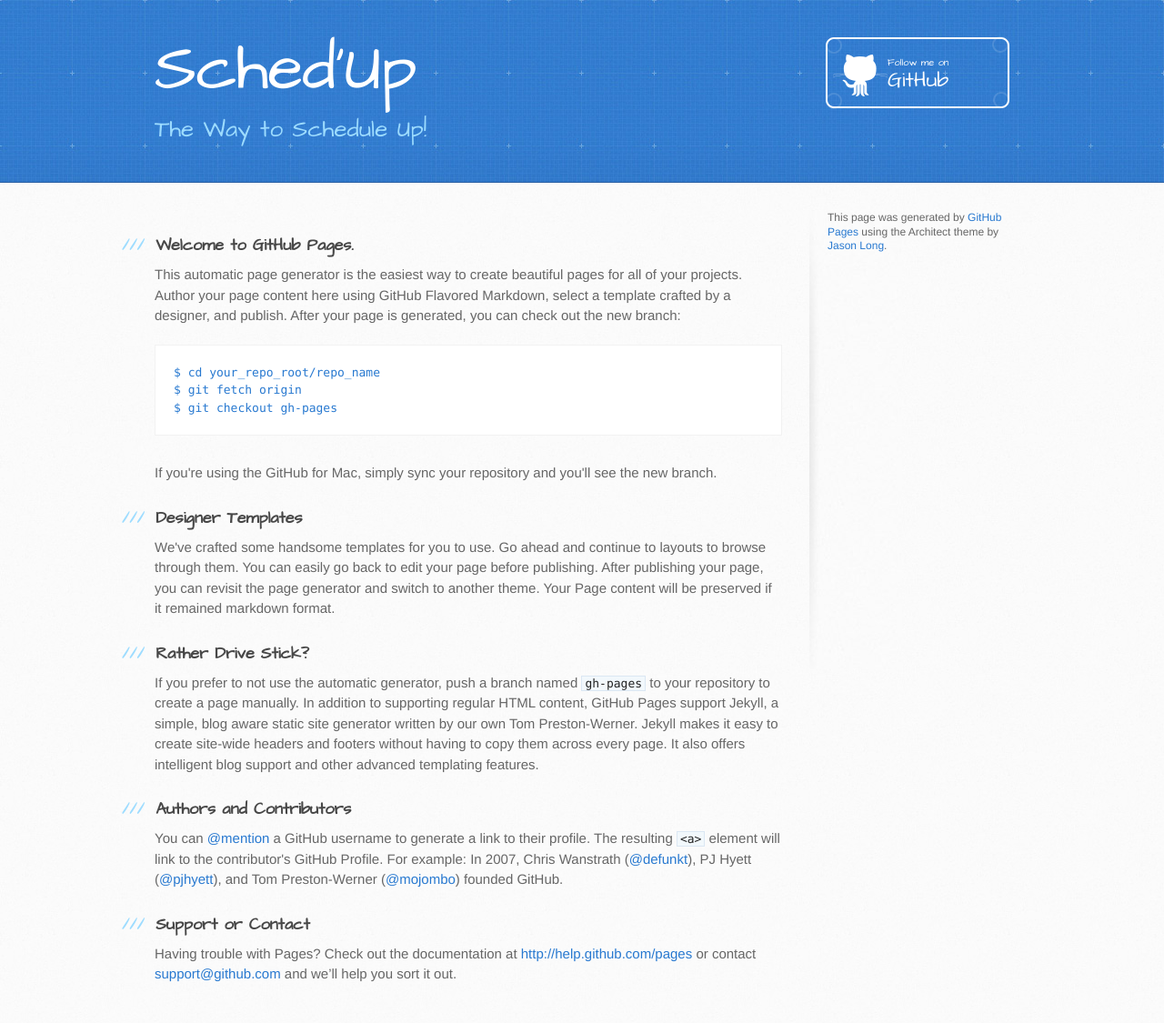
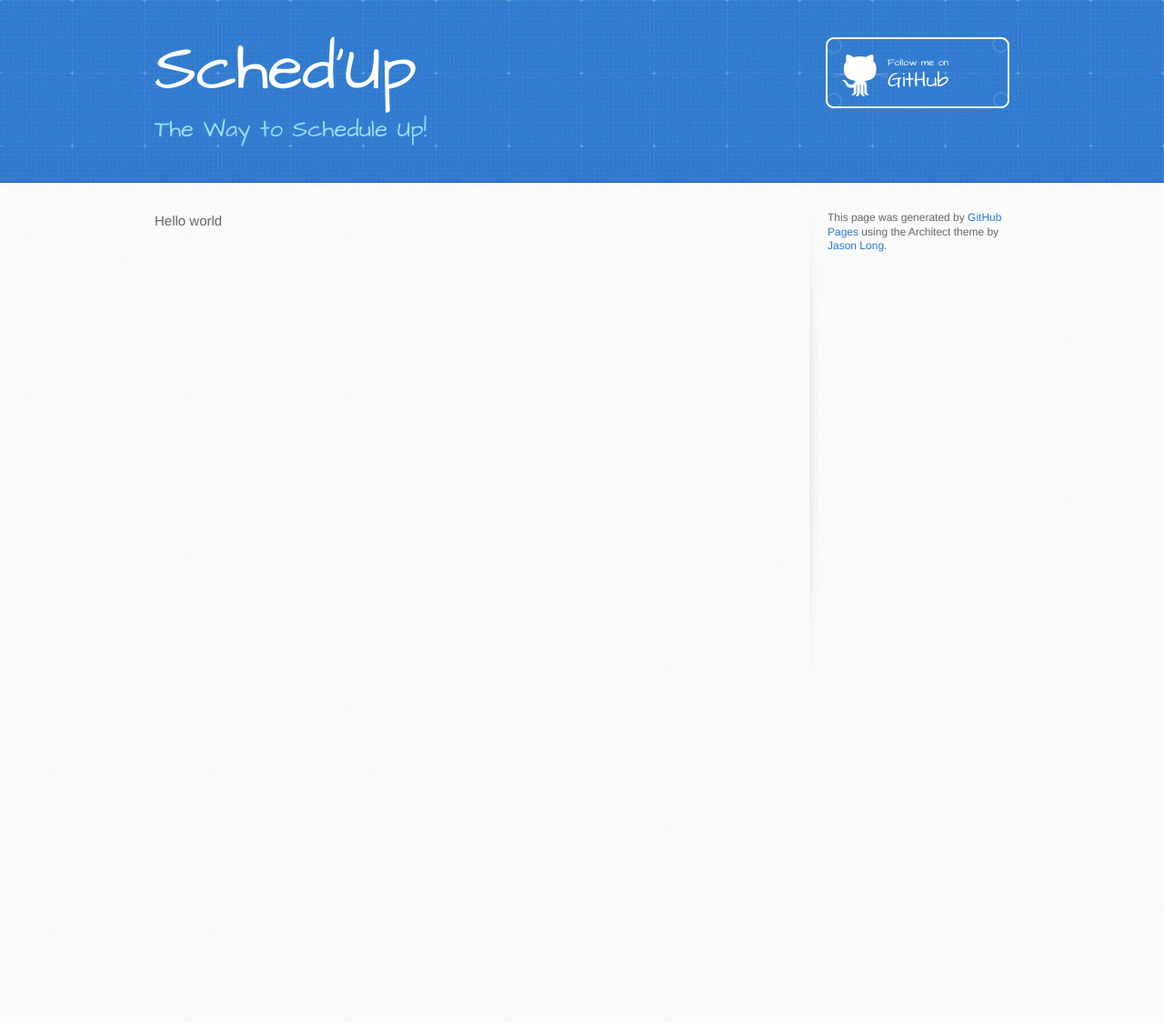
Before and after one commit to schedup/schedup.github.io, a Jekyll site: the page built from index.html, in a window 1280 px wide. Shown: the whole page at 91% size. Built offline with Jekyll 4.4.1, drawn with Linux system fonts in a browser that asks for light colours; Markdown is read by kramdown in place of the engine named in the settings; after the commit the page ends 900 px from its top, so only the background shows below that.

Commit message:
Update index.html

```diff
--- a/index.html
+++ b/index.html
@@ -4,34 +4,4 @@
 subtitle: "The Way to Schedule Up!"
 ---
 
-<h3>
-<a name="welcome-to-github-pages" class="anchor" href="#welcome-to-github-pages"><span class="octicon octicon-link"></span></a>Welcome to GitHub Pages.</h3>
-
-<p>This automatic page generator is the easiest way to create beautiful pages for all of your projects. Author your page content here using GitHub Flavored Markdown, select a template crafted by a designer, and publish. After your page is generated, you can check out the new branch:</p>
-
-<pre><code>$ cd your_repo_root/repo_name
-$ git fetch origin
-$ git checkout gh-pages
-</code></pre>
-
-<p>If you're using the GitHub for Mac, simply sync your repository and you'll see the new branch.</p>
-
-<h3>
-<a name="designer-templates" class="anchor" href="#designer-templates"><span class="octicon octicon-link"></span></a>Designer Templates</h3>
-
-<p>We've crafted some handsome templates for you to use. Go ahead and continue to layouts to browse through them. You can easily go back to edit your page before publishing. After publishing your page, you can revisit the page generator and switch to another theme. Your Page content will be preserved if it remained markdown format.</p>
-
-<h3>
-<a name="rather-drive-stick" class="anchor" href="#rather-drive-stick"><span class="octicon octicon-link"></span></a>Rather Drive Stick?</h3>
-
-<p>If you prefer to not use the automatic generator, push a branch named <code>gh-pages</code> to your repository to create a page manually. In addition to supporting regular HTML content, GitHub Pages support Jekyll, a simple, blog aware static site generator written by our own Tom Preston-Werner. Jekyll makes it easy to create site-wide headers and footers without having to copy them across every page. It also offers intelligent blog support and other advanced templating features.</p>
-
-<h3>
-<a name="authors-and-contributors" class="anchor" href="#authors-and-contributors"><span class="octicon octicon-link"></span></a>Authors and Contributors</h3>
-
-<p>You can <a href="https://github.com/blog/821" class="user-mention">@mention</a> a GitHub username to generate a link to their profile. The resulting <code>&lt;a&gt;</code> element will link to the contributor's GitHub Profile. For example: In 2007, Chris Wanstrath (<a href="https://github.com/defunkt" class="user-mention">@defunkt</a>), PJ Hyett (<a href="https://github.com/pjhyett" class="user-mention">@pjhyett</a>), and Tom Preston-Werner (<a href="https://github.com/mojombo" class="user-mention">@mojombo</a>) founded GitHub.</p>
-
-<h3>
-<a name="support-or-contact" class="anchor" href="#support-or-contact"><span class="octicon octicon-link"></span></a>Support or Contact</h3>
-
-<p>Having trouble with Pages? Check out the documentation at <a href="http://help.github.com/pages">http://help.github.com/pages</a> or contact <a href="mailto:support@github.com">support@github.com</a> and we’ll help you sort it out.</p>
+Hello world
```
